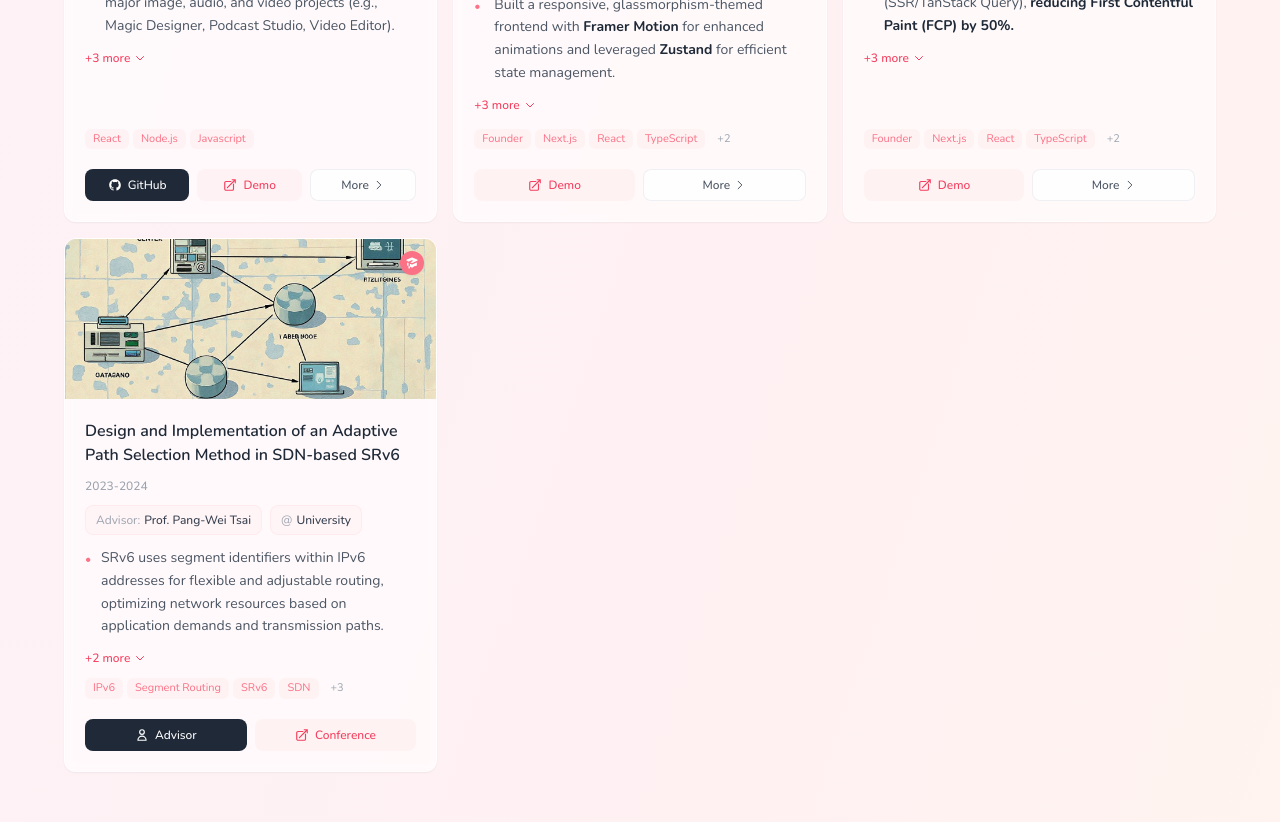
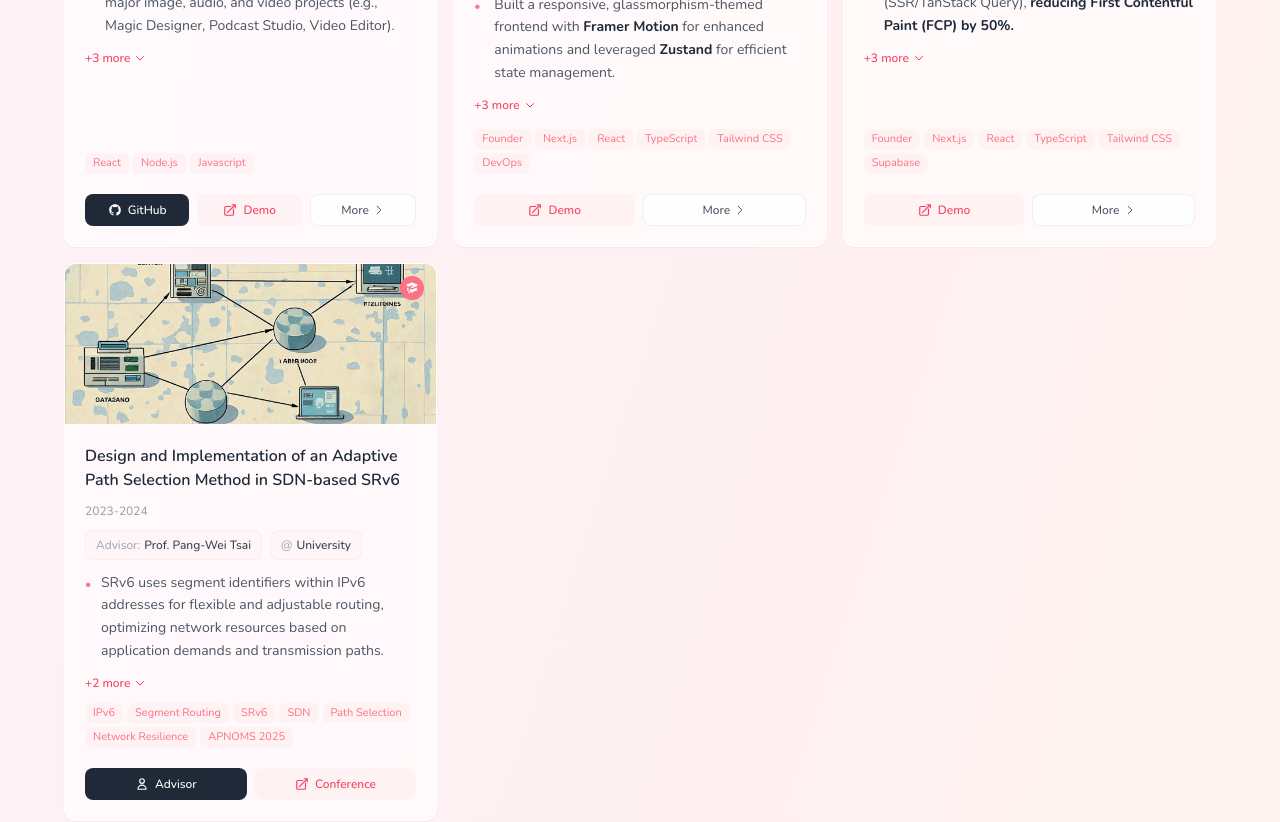
Before and after one commit to yuchen-land/yuchen-land.github.io, a Next.js app: page /portfolio in a window 1280 px wide. Shown: the part 880-1702 px from the top of the page. Built offline with nearby package versions, Linux system fonts and the light colour scheme.

Commit message:
feat: Update tag display in AcademicCard and ProjectCard for improved visibility

```diff
--- a/src/components/AcademicCard.js
+++ b/src/components/AcademicCard.js
@@ -99,7 +99,7 @@ export default function AcademicCard({ thesis }) {
 
           {/* Tech Tags - Compact */}
           <div className="flex flex-wrap gap-1 mb-4">
-            {thesis.tags.slice(0, 4).map((tag) => (
+            {thesis.tags.map((tag) => (
               <span
                 key={tag}
                 className="text-rose-400 text-[11px] px-2 py-0.5 bg-rose-50/80 rounded-md"
@@ -107,11 +107,6 @@ export default function AcademicCard({ thesis }) {
                 {tag}
               </span>
             ))}
-            {thesis.tags.length > 4 && (
-              <span className="text-gray-400 text-[11px] px-2 py-0.5">
-                +{thesis.tags.length - 4}
-              </span>
-            )}
           </div>
         </div>
 
--- a/src/components/ProjectCard.js
+++ b/src/components/ProjectCard.js
@@ -124,7 +124,7 @@ export default function ProjectCard({ project }) {
 
         {/* Tech Tags - Clean & Minimal */}
         <div className="flex flex-wrap gap-1 mb-4">
-          {project.tags.slice(0, 4).map((tag) => (
+          {project.tags.map((tag) => (
             <span
               key={tag}
               className="text-rose-400 text-[11px] px-2 py-0.5 bg-rose-50/80 rounded-md"
@@ -132,11 +132,6 @@ export default function ProjectCard({ project }) {
               {tag}
             </span>
           ))}
-          {project.tags.length > 4 && (
-            <span className="text-gray-400 text-[11px] px-2 py-0.5">
-              +{project.tags.length - 4}
-            </span>
-          )}
         </div>
 
         {/* Action Buttons - Compact Style */}
```
